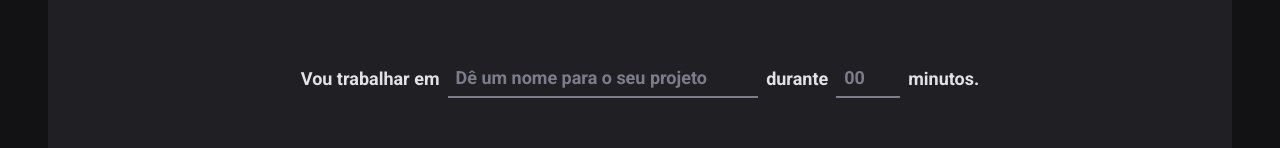
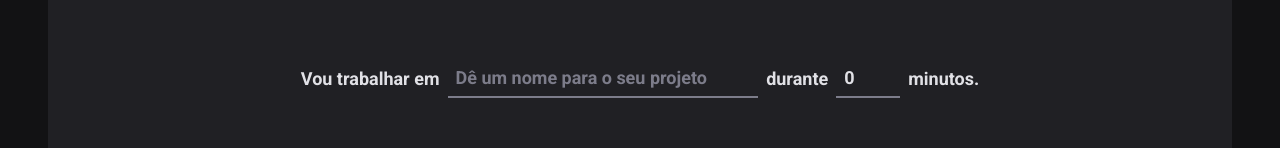
Before and after one commit to ygcristopher/ignite-timer, a React (Vite) app: page / in a window 1280 px wide. Shown: the part 166-314 px from the top of the page. Built offline with nearby package versions, Linux system fonts and the light colour scheme.

Commit message:
update files

```diff
--- a/package.json
+++ b/package.json
@@ -10,13 +10,15 @@
     "lint": "eslint src --ext .ts,.tsx"
   },
   "dependencies": {
+    "@hookform/resolvers": "^2.9.11",
     "eslint": "^8.33.0",
     "phosphor-react": "^1.4.1",
     "react": "^18.2.0",
     "react-dom": "^18.2.0",
     "react-hook-form": "^7.43.2",
     "react-router-dom": "^6.8.1",
-    "styled-components": "^5.3.6"
+    "styled-components": "^5.3.6",
+    "zod": "^3.20.6"
   },
   "devDependencies": {
     "@rocketseat/eslint-config": "^1.2.0",
--- a/src/pages/Home/index.tsx
+++ b/src/pages/Home/index.tsx
@@ -1,5 +1,8 @@
 import { Play } from 'phosphor-react'
 import { useForm } from 'react-hook-form'
+import { zodResolver } from '@hookform/resolvers/zod'
+import * as zod from 'zod'
+import { useState } from 'react'
 
 import {
   CountdownContainer,
@@ -11,12 +14,59 @@
   TaskInput,
 } from './styles'
 
+const newCycleFormValidationSchema = zod.object({
+  task: zod.string().min(1, 'Informe a tarefa'),
+  minutesAmount: zod
+    .number()
+    .min(5, 'O ciclo precisa ser de no mínimo 5 minutos')
+    .max(60, 'O ciclo precisa ser de no máximo 60 minutos'),
+})
+
+type NewCycleFormData = zod.infer<typeof newCycleFormValidationSchema>
+
+interface Cycle {
+  id: string
+  task: string
+  minutesAmount: number
+}
+
 export function Home() {
-  const { register, handleSubmit, watch } = useForm()
+  const [cycles, setCycles] = useState<Cycle[]>([])
+  const [activeCycleId, setActiveCycleId] = useState<string | null>(null)
+  const [amountSecondsPassed, setAmountSecondsPassed] = useState(0)
+
+  const { register, handleSubmit, watch, reset } = useForm<NewCycleFormData>({
+    resolver: zodResolver(newCycleFormValidationSchema),
+    defaultValues: {
+      task: '',
+      minutesAmount: 0,
+    },
+  })
 
   function handleCreateNewCycle(data: any) {
-    console.log(data)
+    const id = String(new Date().getTime())
+
+    const newCycle: Cycle = {
+      id,
+      task: data.task,
+      minutesAmount: data.minutesAmount,
+    }
+    setCycles((state) => [...state, newCycle])
+    setActiveCycleId(id)
+
+    reset()
   }
+
+  const activeCycle = cycles.find((cycle) => cycle.id === activeCycleId)
+
+  const totalSeconds = activeCycle ? activeCycle.minutesAmount * 60 : 0
+  const currentSeconds = activeCycle ? totalSeconds - amountSecondsPassed : 0
+
+  const minutesAmount = Math.floor(currentSeconds / 60)
+  const secondsAmount = currentSeconds % 60
+
+  const minutes = String(minutesAmount).padStart(2, '0')
+  const seconds = String(secondsAmount).padStart(2, '0')
 
   const task = watch('task')
   const isSubmitDisabled = !task
@@ -47,17 +97,18 @@
             step={5}
             min={5}
             max={60}
+            {...register('minutesAmount', { valueAsNumber: true })}
           />
 
           <span>minutos.</span>
         </FormContainer>
 
         <CountdownContainer>
-          <span>0</span>
-          <span>0</span>
+          <span>{minutes[0]}</span>
+          <span>{minutes[1]}</span>
           <Separator>:</Separator>
-          <span>0</span>
-          <span>0</span>
+          <span>{seconds[0]}</span>
+          <span>{seconds[1]}</span>
         </CountdownContainer>
 
         <StartCountdownButton disabled={isSubmitDisabled} type="submit">
```
Also changed, not shown: 1 other file (tests, documents, lock files or other folders).
